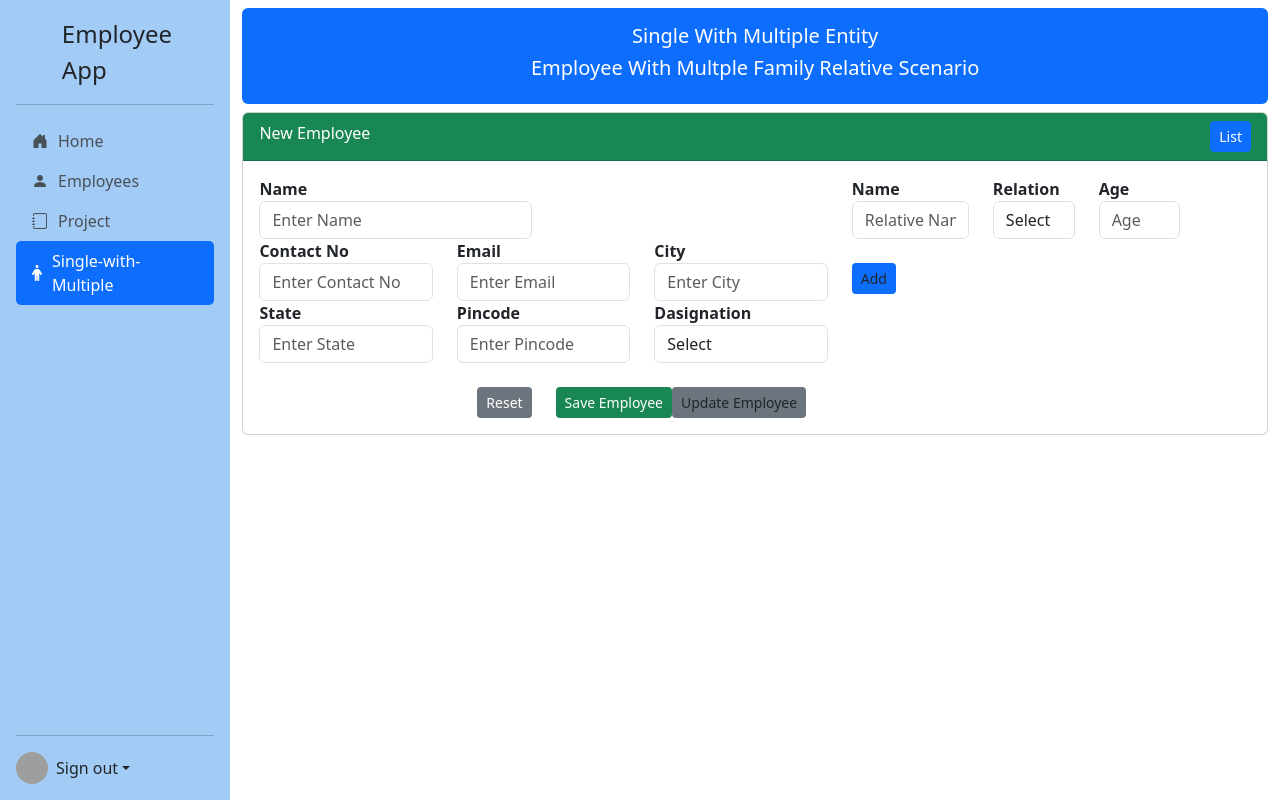
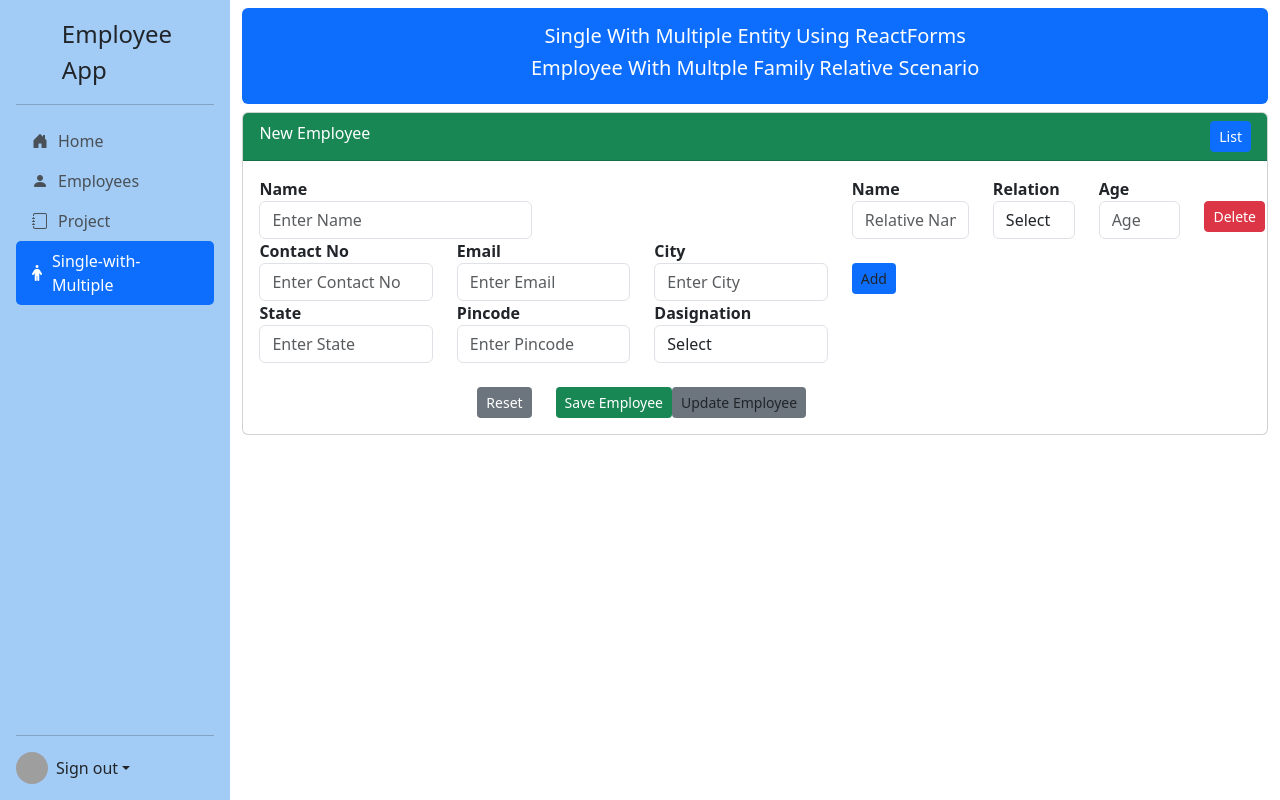
Before and after one commit to RahulKhadake/Project-Management-website, an Angular app: page /singlewithmultiple in a window 1280 px wide. Built offline with nearby package versions, Linux system fonts and the light colour scheme; grey boxes are pictures that could not be loaded.

Commit message:
"Worked on delete funclity in  singe with multiple"

```diff
--- a/src/app/Components/single-multiple/single-multiple.component.html
+++ b/src/app/Components/single-multiple/single-multiple.component.html
@@ -1,6 +1,6 @@
 <div class="container-fluid">
     <div class="mt-2 p-3 bg-primary text-white rounded text-center">
-        <h5>Single With Multiple Entity</h5>
+        <h5>Single With Multiple Entity Using ReactForms</h5>
         <h5>Employee With Multple Family Relative Scenario </h5>
     </div>
     <div class="row pt-2">
@@ -104,6 +104,10 @@
                                             <label><b>Age</b></label>
                                             <input formControlName="Age" type="text" placeholder="Age" class="form-control"  />
                                         </div>
+                                        <div class="col-2 text-end mt-4">
+                                            <button class="btn btn-sm btn-danger" (click)="deleteFamilyForm($index)">Delete</button>
+                                        </div>
+
                                     </div>
                                 }
 
@@ -111,6 +115,7 @@
                                     <div class="col-1 mt-4 text-end">
                                         <button class="btn btn-sm bg-primary" (click)="createFamilyForm()">Add</button>
                                     </div>
+
                                 </div>
 
                             </div>
--- a/src/app/Components/single-multiple/single-multiple.component.ts
+++ b/src/app/Components/single-multiple/single-multiple.component.ts
@@ -61,5 +61,7 @@ export class SingleMultipleComponent {
     const formValue = this.employeeForm.value;
     debugger;
   }
-
+  deleteFamilyForm(index: number): void {
+    this.familyRelative.removeAt(index);
+  }
 }
```
